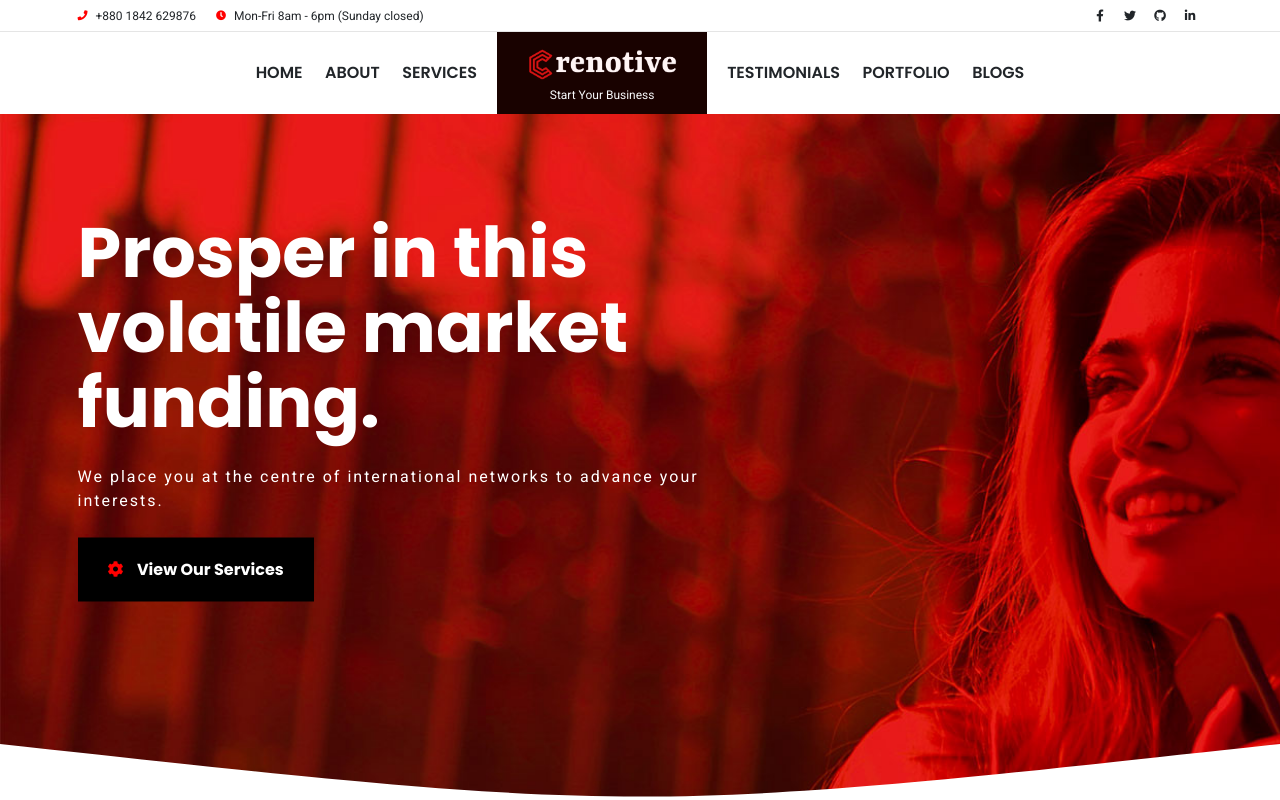
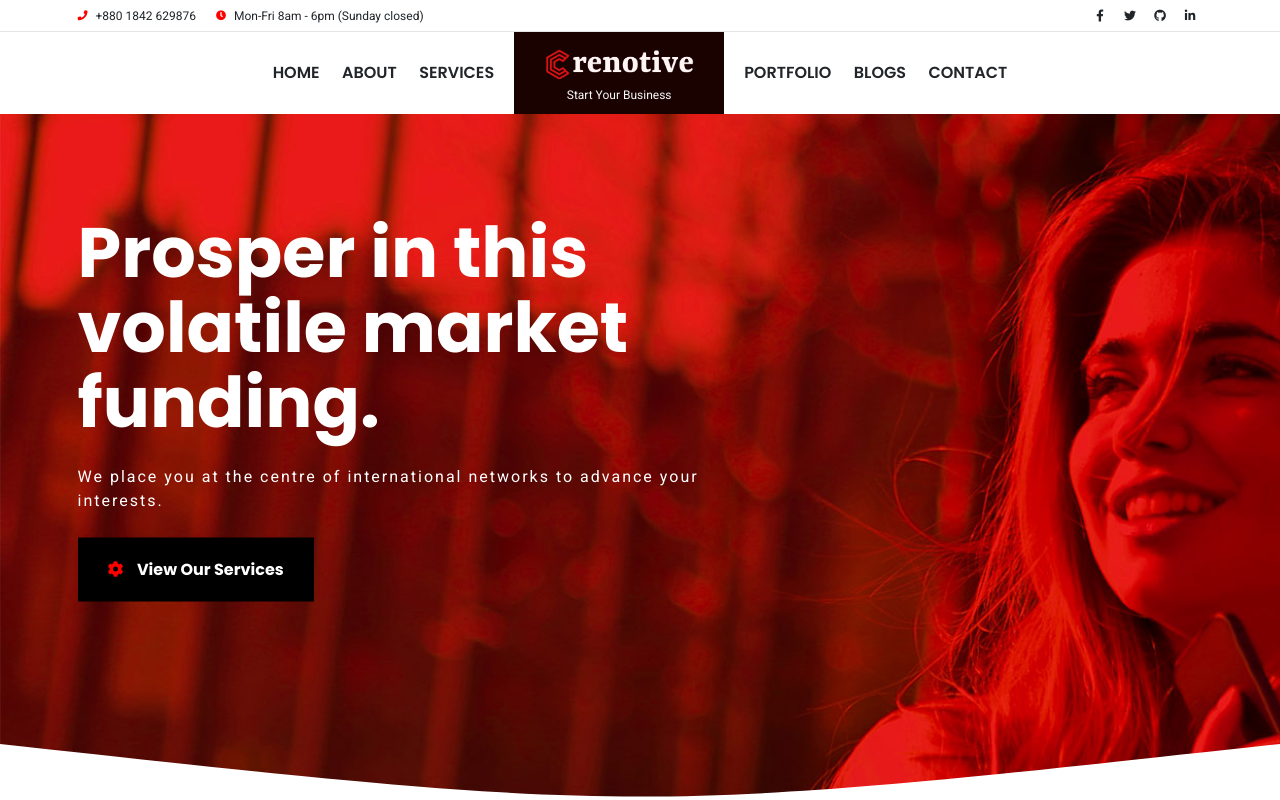
Before and after one commit to Tajmirul/crenotive, a website: page index.html in a window 1280 px wide. Shown: the top 800 px of the page. Drawn offline with Linux system fonts and the light colour scheme.

Commit message:
small bug fixing

```diff
--- a/index.html
+++ b/index.html
@@ -125,9 +125,9 @@
                         </div>
                         <!-- /.logo -->
                         <ul>
-                            <li><a href="#testimonials">Testimonials</a></li>
                             <li><a href="#portfolio">Portfolio</a></li>
                             <li><a href="#blogs">Blogs</a></li>
+                            <li><a href="#contact">Contact</a></li>
                         </ul>
                     </div>
                     <!-- /.desktop nav-bar -->
@@ -149,9 +149,9 @@
                                 <li><a href="/">Home</a></li>
                                 <li><a href="#about">About</a></li>
                                 <li><a href="#services">Services</a></li>
-                                <li><a href="#testimonials">Testimonials</a></li>
                                 <li><a href="#portfolio">Portfolio</a></li>
                                 <li><a href="#blogs">Blogs</a></li>
+                                <li><a href="#contact">Contact</a></li>
                             </ul>
 
                             <div class="social-links social-links--center social-links--medium social-links--hover mt-5">
@@ -760,7 +760,7 @@
             </div>
         </section>
 
-        <section class="contact" class="contact-section py-95" data-bg-img="img/backgrounds/13.-Corporate-home_page.jpg">
+        <section id="contact" class="contact-section py-95" data-bg-img="img/backgrounds/13.-Corporate-home_page.jpg">
             <div class="background-overlay background-overlay--dark"></div>
 
             <div class="container overflow-hidden position-relative" style="z-index: 1;">
```
